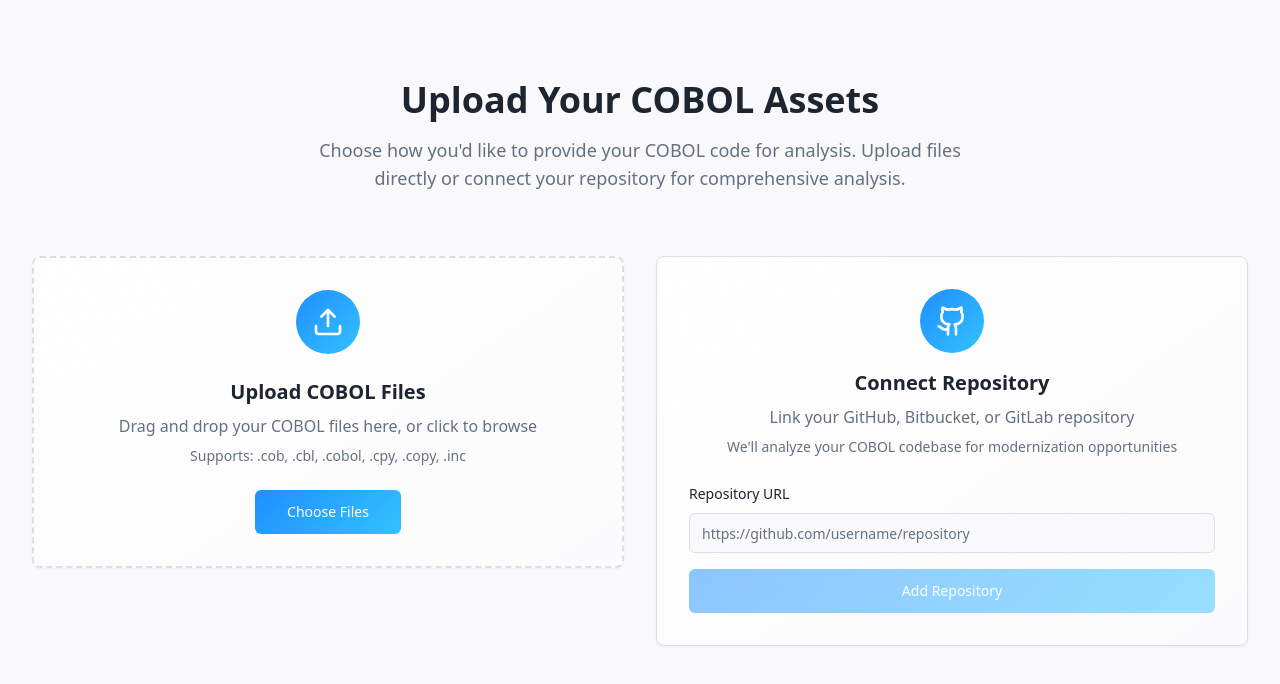
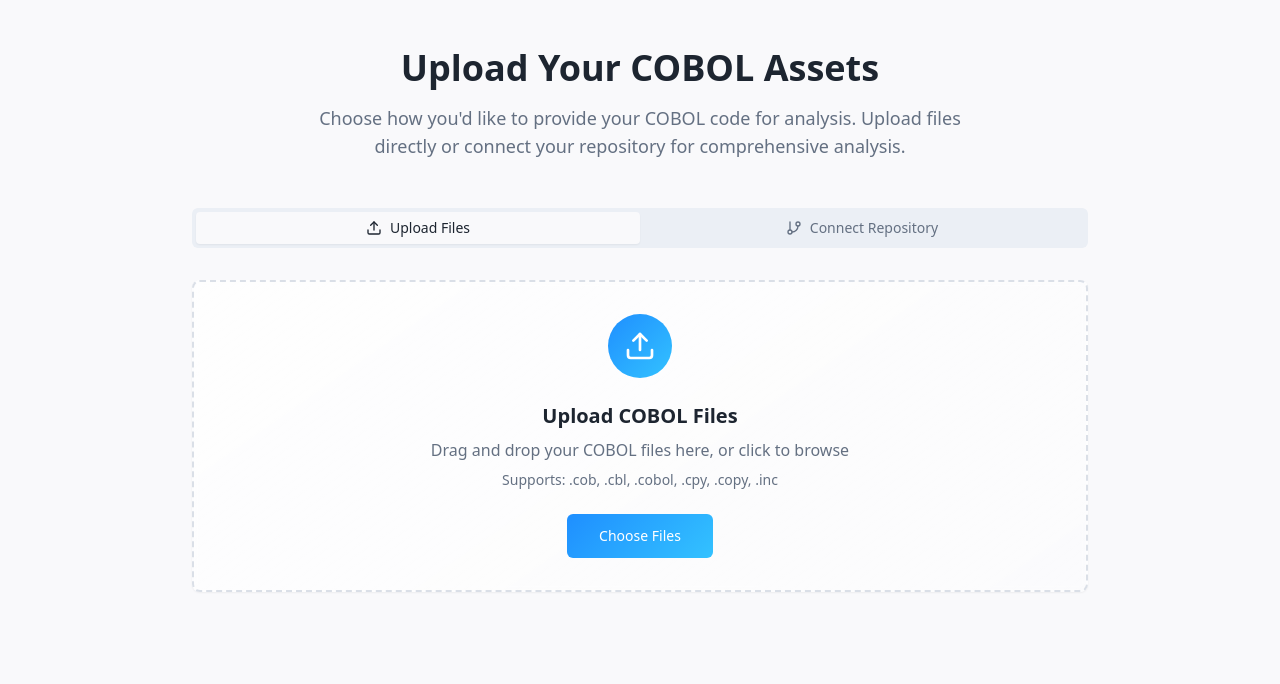
Before and after one commit to sandynanduri/cobol-flow-hub, a React (Vite) app: page /upload in a window 1280 px wide. Shown: the top 684 px of the page. Built offline with nearby package versions, Linux system fonts and the light colour scheme.

Commit message:
Refactor upload page with tabs
Implement a tab-based approach on the upload page for file uploads and repository connection.

```diff
--- a/src/pages/Upload.tsx
+++ b/src/pages/Upload.tsx
@@ -2,7 +2,8 @@ import React, { useState } from 'react';
 import { FileUpload } from '@/components/FileUpload';
 import { RepositoryLink } from '@/components/RepositoryLink';
 import { Button } from '@/components/ui/button';
-import { ArrowRight } from 'lucide-react';
+import { Tabs, TabsContent, TabsList, TabsTrigger } from '@/components/ui/tabs';
+import { ArrowRight, Upload as UploadIcon, GitBranch } from 'lucide-react';
 
 const Upload = () => {
   const [uploadedFiles, setUploadedFiles] = useState<File[]>([]);
@@ -26,9 +27,9 @@ const Upload = () => {
   return (
     <div className="min-h-screen bg-background">
       {/* Upload Section */}
-      <section className="py-20 px-4 sm:px-6 lg:px-8">
-        <div className="max-w-7xl mx-auto">
-          <div className="text-center mb-16 space-y-4">
+      <section className="py-12 px-4 sm:px-6 lg:px-8">
+        <div className="max-w-4xl mx-auto">
+          <div className="text-center mb-12 space-y-4">
             <h2 className="text-3xl md:text-4xl font-bold text-foreground">
               Upload Your COBOL Assets
             </h2>
@@ -38,14 +39,26 @@ const Upload = () => {
             </p>
           </div>
 
-          <div className="grid grid-cols-1 lg:grid-cols-2 gap-8 mb-12">
-            <div className="animate-fade-in">
+          <Tabs defaultValue="upload" className="w-full">
+            <TabsList className="grid w-full grid-cols-2 mb-8">
+              <TabsTrigger value="upload" className="flex items-center gap-2">
+                <UploadIcon className="w-4 h-4" />
+                Upload Files
+              </TabsTrigger>
+              <TabsTrigger value="repository" className="flex items-center gap-2">
+                <GitBranch className="w-4 h-4" />
+                Connect Repository
+              </TabsTrigger>
+            </TabsList>
+
+            <TabsContent value="upload" className="animate-fade-in">
               <FileUpload onFilesSelected={handleFilesSelected} />
-            </div>
-            <div className="animate-fade-in">
+            </TabsContent>
+
+            <TabsContent value="repository" className="animate-fade-in">
               <RepositoryLink onRepositoryAdded={handleRepositoryAdded} />
-            </div>
-          </div>
+            </TabsContent>
+          </Tabs>
 
           {/* Action Button */}
           {(uploadedFiles.length > 0 || repositories.length > 0) && (
```
